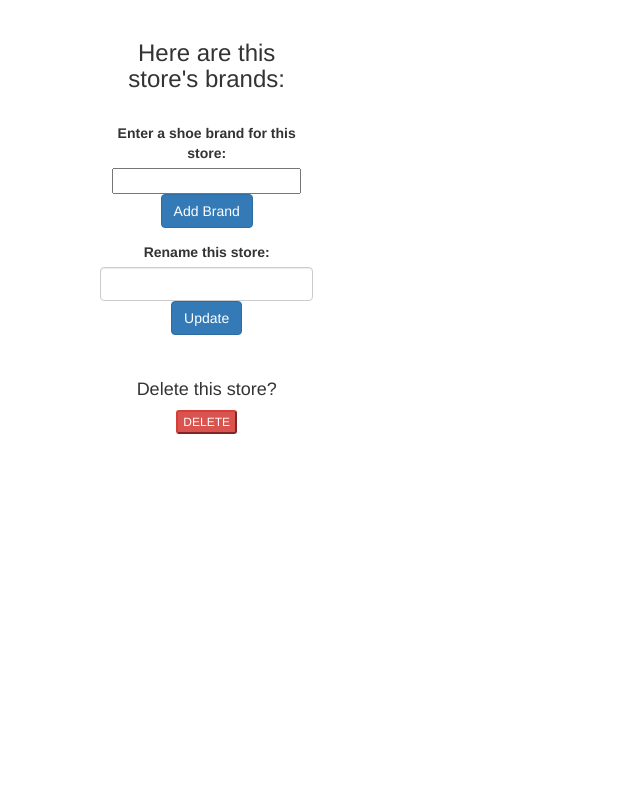
After one commit to kevintokheim/Shoe_Store, a PHP site: template views/store.html.twig in a window 1280 px wide. The commit adds this page. Shown: the whole page, without its empty margins (0-640 px from the left). Run offline with PHP 8.4, Linux system fonts and the light colour scheme; the template is opened without the code that fills it, so the values that code supplies are empty; some libraries are stand-ins or nearby versions.

Commit message:
add route for store.html.twig which shows the information for a single store.

```diff
--- /dev/null
+++ b/views/store.html.twig
@@ -0,0 +1,55 @@
+<html>
+    <head>
+        <title>Individual Store</title>
+        <link rel='stylesheet' href='https://maxcdn.bootstrapcdn.com/bootstrap/3.3.1/css/bootstrap.min.css'>
+
+    </head>
+    <body>
+        <div class = "container">
+
+            <div class = "col-lg-8 text-center">
+
+                <h1>{{ store.getStoreName }}</h1>
+
+                <div class = "col-lg-4 text-center">
+
+                    <h3>Here are this store's brands:</h3>
+
+                    {% if brands is not empty %}
+                        <ul>
+                            {% for brand in brands %}
+                                <li><a href="/brand/{{ brand.getId }}">{{ brand.getBrandName }}</a></li>
+                            {% endfor %}
+                        </ul>
+                    {% endif %}
+
+                    <br>
+                    <form action = "/store/{{ store.getId }}/add_brand" method = "post">
+                        <input id = "id" name = "id" type = "hidden" value = "{{ brand.getId() }}">
+                        <label for = "brand_name">Enter a shoe brand for this store:</label>
+                        <input id = "brand_name" name = "brand_name" type = "text">
+                        <button type = "submit" class = "btn btn-primary btn-md">Add Brand</button>
+                    </form>
+
+                    <form action = "/store/{{ store.getId }}" method = "patch">
+                        <div class = "form-group">
+                            <input name = "_method" type = "hidden" value = "patch">
+                            <label for = "store_name">Rename this store:</label>
+                            <input id = "store_name" name = "store_name" class = "form-control" type = "text" value = "{{ store.getStoreName }}">
+                            <button type = "submit" class = "btn btn-primary">Update</button>
+                        </div>
+                    </form>
+
+                    <br>
+                    <h4>Delete this store?</h4>
+                    <form action = "/store/{{ store.getId }}" method = "post">
+                        <input type = "hidden" name = "_method" value = "delete">
+                        <button type = "submit" class = "btn-xs btn-danger">DELETE</button>
+                    </form>
+                </div>
+
+            </div>
+
+        </div>
+    </body>
+</html>
```
Also changed, not shown: app/app.php (+33 -0 lines).
